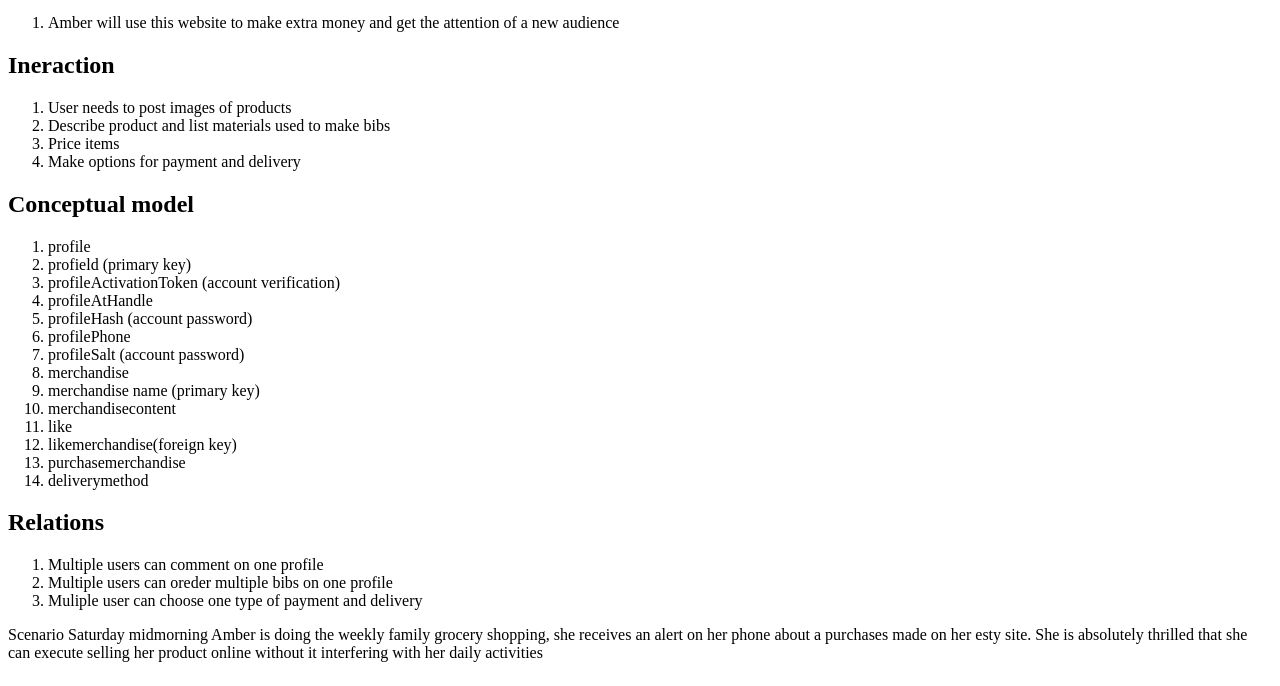
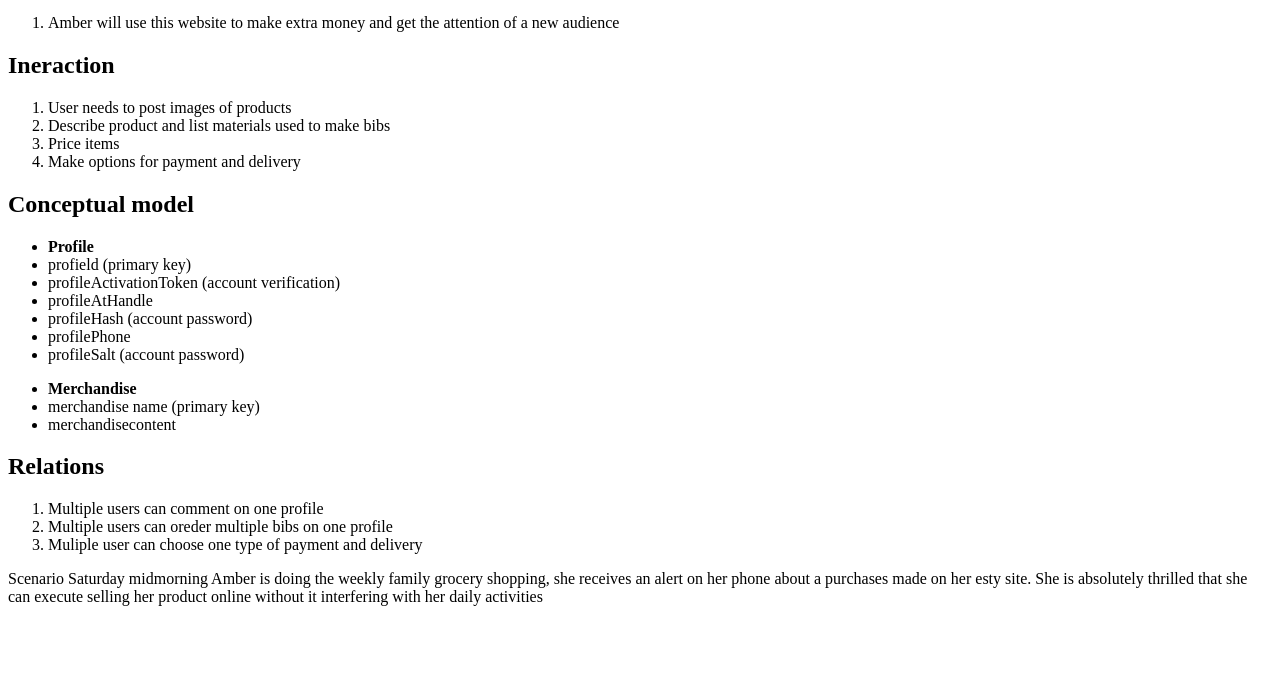
Before and after one commit to Mbojorquez2007/data-design-esty, a PHP site: page / in a window 1280 px wide. Shown: the part 782-1468 px from the top of the page. After the commit the page ends 1388 px from the top, so only its background shows below. Run offline with PHP 8.4, Linux system fonts and the light colour scheme.

Commit message:
organized conceptual model

```diff
--- a/index.php
+++ b/index.php
@@ -52,22 +52,18 @@
 			<li>Make options for payment and delivery</li>
 		</ol>
 		<h2>Conceptual model</h2>
-		<ol>
-			<li>profile</li>
+		<ul>
+			<li><strong>Profile</strong></li>
 			<li>profield (primary key)</li>
 			<li>profileActivationToken (account verification)</li>
 			<li>profileAtHandle</li>
 			<li>profileHash (account password)</li>
 			<li>profilePhone</li>
-			<li>profileSalt (account password)</li>
-			<li>merchandise</li>
+			<li>profileSalt (account password)</li></ul>
+		<ul>
+			<li><strong>Merchandise</strong></li>
 			<li>merchandise name (primary key)</li>
-			<li>merchandisecontent</li>
-			<li>like</li>
-			<li>likemerchandise(foreign key)</li>
-			<li>purchasemerchandise</li>
-			<li>deliverymethod</li>
-		</ol>
+			<li>merchandisecontent</li></ul>
 		<h2>Relations</h2>
 		<ol>
 			<li>Multiple users can comment on one profile</li>
```
